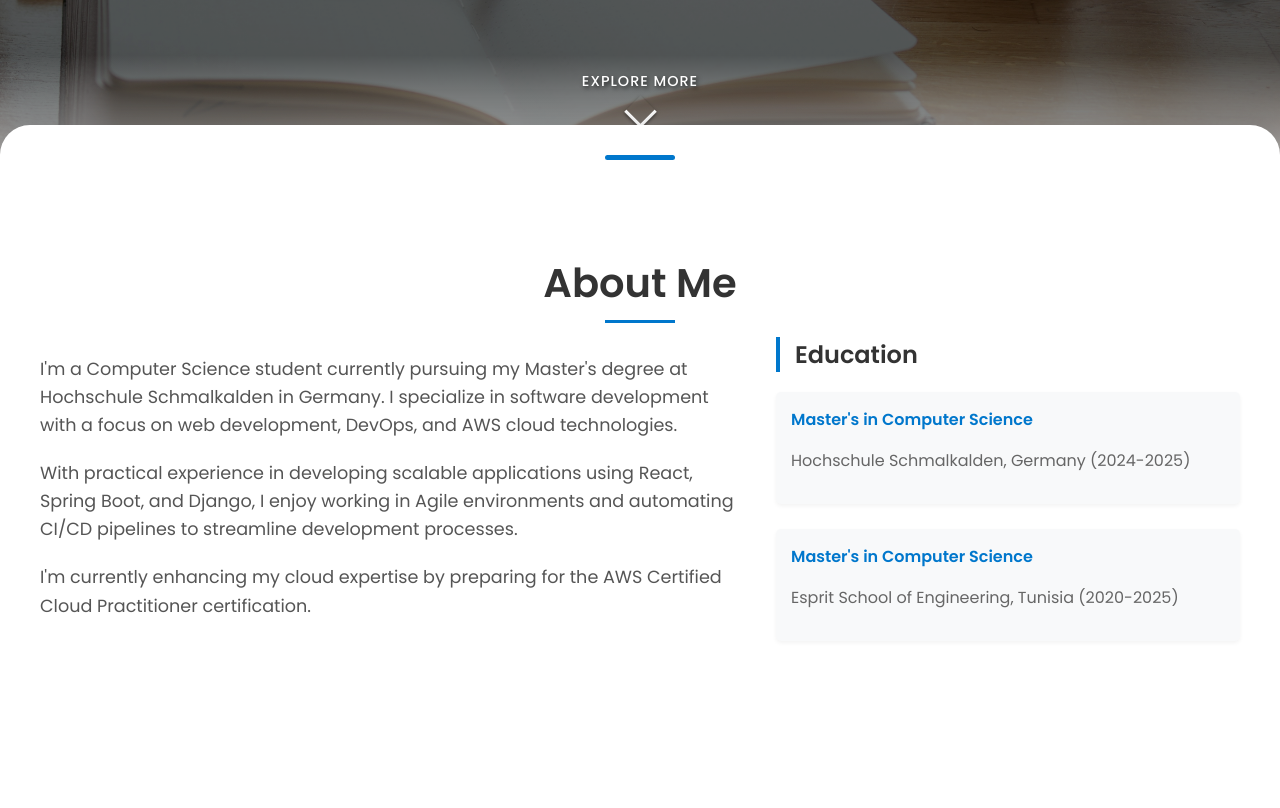
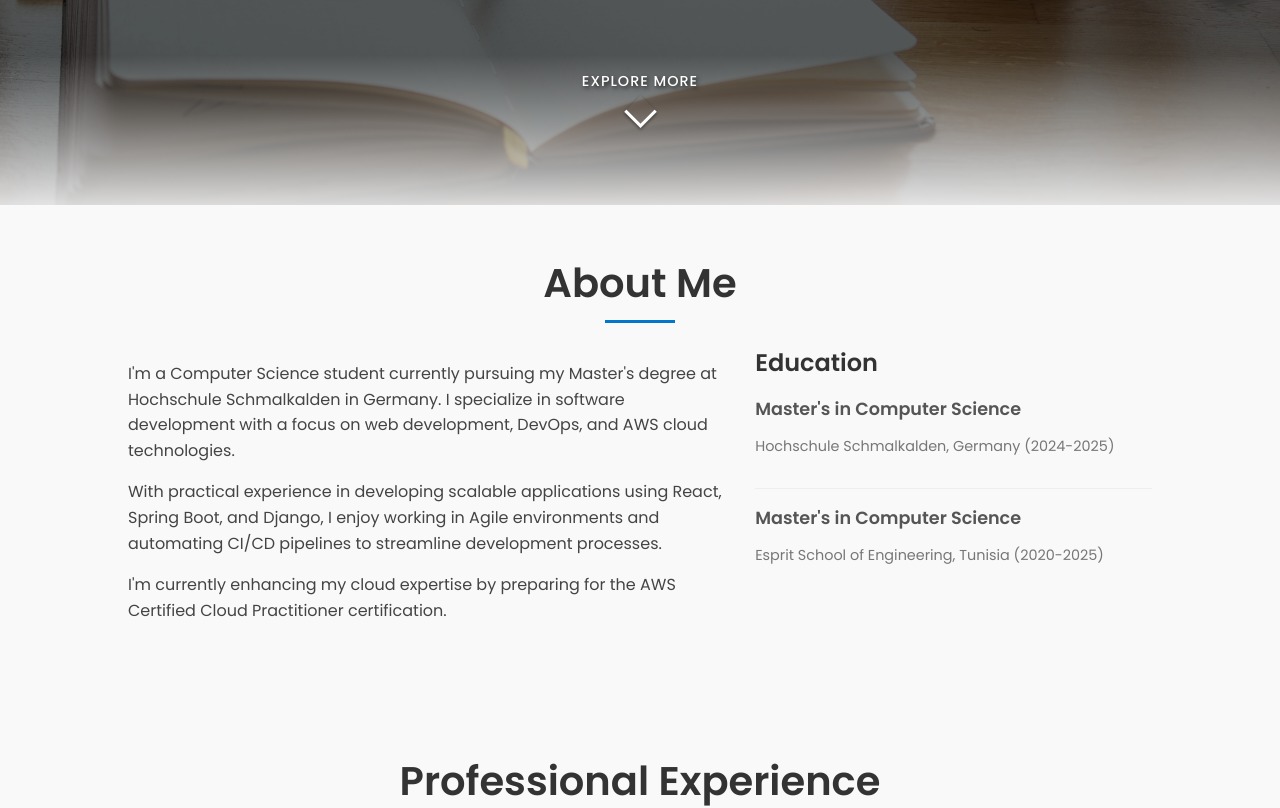
Before and after one commit to Oussemamri/Portfolio, a React (Create React App) app: page / in a window 1280 px wide. Shown: the part 780-1588 px from the top of the page. Built offline with nearby package versions, Linux system fonts and the light colour scheme; no server answers.

Commit message:
changing on the about

```diff
--- a/src/assets/styles/components/about.css
+++ b/src/assets/styles/components/about.css
@@ -1,175 +1,74 @@
 .about-section {
-    background-color: white;
-    padding: 8rem 2rem 5rem;
-    position: relative;
-    z-index: 5; /* Above the hero section */
-    margin-top: -80px; /* Creates overlap with the hero section */
-    border-radius: 30px 30px 0 0; /* Rounded top corners */
-    box-shadow: 0 -10px 30px rgba(0, 0, 0, 0.1);
-    transition: all 0.5s ease-out;
-    min-height: 90vh;
-    animation: fadeIn 1s ease-out;
-    opacity: 0.3; /* Start with low opacity */
-    transform: translateY(50px); /* Start slightly below */
+    padding: 3rem 0;
+    background-color: #f9f9f9;
 }
 
-/* Animation for when section comes into view */
-.about-section.in-view {
-    opacity: 1;
-    transform: translateY(0);
+.about-section .container {
+    max-width: 1200px;
+    margin: 0 auto;
+    padding: 0 1.5rem;
 }
 
-@keyframes fadeIn {
-    from {
-        opacity: 0;
-    }
-    to {
-        opacity: 1;
-    }
+.about-section h2 {
+    text-align: center;
+    margin-bottom: 2rem;
+    font-size: 2.5rem;
+    color: #333;
 }
 
-/* Add a subtle animation for About section content */
 .about-content {
     display: grid;
     grid-template-columns: 3fr 2fr;
-    gap: 40px;
-    max-width: 1200px;
-    margin: 0 auto;
-    opacity: 0;
-    transform: translateY(30px);
-    animation: fadeInUp 0.8s forwards;
-    animation-delay: 0.3s;
-}
-
-@keyframes fadeInUp {
-    to {
-        opacity: 1;
-        transform: translateY(0);
-    }
-}
-
-/* Create a decorative element at the top of the section */
-.about-section:before {
-    content: '';
-    position: absolute;
-    top: 30px;
-    left: 50%;
-    transform: translateX(-50%);
-    width: 70px;
-    height: 5px;
-    background-color: #0077cc;
-    border-radius: 5px;
-    opacity: 0;
-    animation: expandWidth 1s ease-out forwards 0.5s;
-}
-
-@keyframes expandWidth {
-    from {
-        width: 0;
-        opacity: 0;
-    }
-    to {
-        width: 70px;
-        opacity: 1;
-    }
+    gap: 2rem;
+    align-items: start;
 }
 
 .about-text p {
-    margin-bottom: 20px;
-    font-size: 1.1rem;
+    margin-bottom: 1rem;
     line-height: 1.6;
-    color: #555;
-    transition: all 0.3s ease;
+    color: #444;
 }
 
-.about-text p:first-child {
-    animation: highlightText 2s ease-out;
-}
-
-@keyframes highlightText {
-    0% { color: #555; }
-    30% { color: #0077cc; }
-    100% { color: #555; }
+.about-text p:last-child {
+    margin-bottom: 0;
 }
 
 .education h3 {
     font-size: 1.5rem;
-    margin-bottom: 20px;
+    margin-bottom: 1rem;
     color: #333;
-    border-left: 4px solid #0077cc;
-    padding-left: 15px;
-    transition: transform 0.3s ease;
-}
-
-.education h3:hover {
-    transform: translateX(5px);
 }
 
 .education-item {
-    margin-bottom: 25px;
-    padding: 15px;
-    background-color: #f8f9fa;
-    border-radius: 5px;
-    box-shadow: 0 2px 4px rgba(0,0,0,0.05);
-    transition: all 0.3s ease;
-    position: relative;
-    overflow: hidden;
-    transform: translateX(-30px);
-    opacity: 0;
-    animation: slideInFromLeft 0.5s forwards;
+    margin-bottom: 1rem;
+    padding-bottom: 1rem;
+    border-bottom: 1px solid #eee;
 }
 
-.education-item:nth-child(2) {
-    animation-delay: 0.2s;
-}
-
-.education-item:nth-child(3) {
-    animation-delay: 0.4s;
-}
-
-@keyframes slideInFromLeft {
-    to {
-        transform: translateX(0);
-        opacity: 1;
-    }
-}
-
-.education-item:hover {
-    box-shadow: 0 5px 15px rgba(0,0,0,0.1);
-    transform: translateY(-3px);
-}
-
-.education-item::before {
-    content: '';
-    position: absolute;
-    top: 0;
-    left: 0;
-    width: 3px;
-    height: 0;
-    background-color: #0077cc;
-    transition: height 0.3s ease;
-}
-
-.education-item:hover::before {
-    height: 100%;
+.education-item:last-child {
+    border-bottom: none;
+    margin-bottom: 0;
+    padding-bottom: 0;
 }
 
 .education-item h4 {
-    color: #0077cc;
-    margin-bottom: 5px;
+    font-size: 1.1rem;
+    margin-bottom: 0.25rem;
+    color: #555;
 }
 
 .education-item p {
-    color: #666;
+    font-size: 0.9rem;
+    color: #777;
 }
 
+/* Responsive adjustments */
 @media (max-width: 768px) {
     .about-content {
         grid-template-columns: 1fr;
     }
 
-    .about-section {
-        padding: 6rem 1.5rem 3rem;
-        margin-top: -50px; /* Less overlap on mobile */
+    .education {
+        margin-top: 1.5rem;
     }
 }
--- a/src/components/About.js
+++ b/src/components/About.js
@@ -4,6 +4,7 @@ import '../assets/styles/components/about.css';
 const About = () => {
     return (
         <section id="about" className="about-section">
+            <div className="container">
                 <h2>About Me</h2>
                 <div className="about-content">
                     <div className="about-text">
@@ -31,6 +32,7 @@ const About = () => {
                         </div>
                     </div>
                 </div>
+            </div>
         </section>
     );
 };
```
Lines whose indentation alone changed are shown as unchanged.
